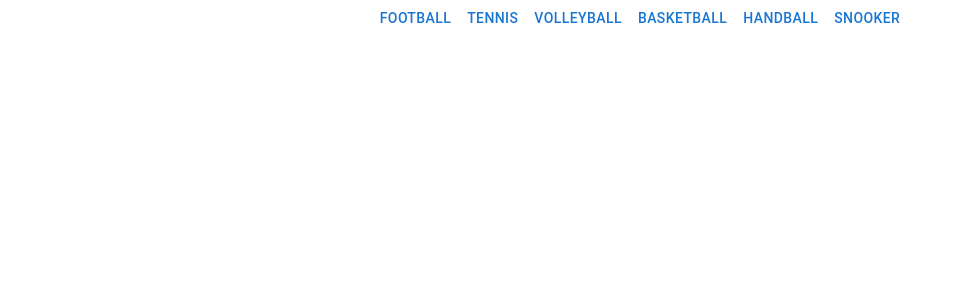
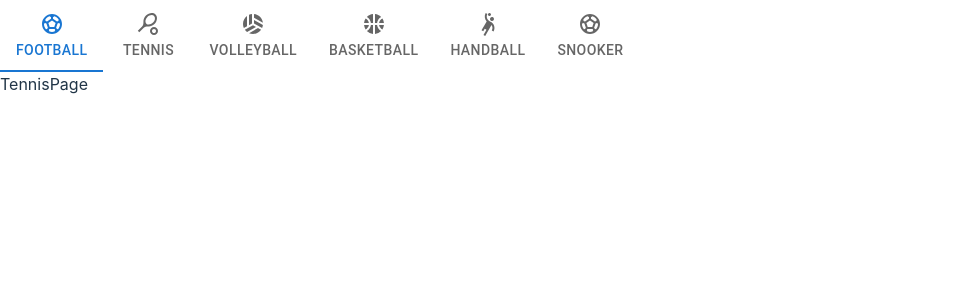
Before and after one commit to Gpandev/livescoreApp, a React (Vite) app: page /snooker in a window 1280 px wide. Shown: the top 300 px of the page, without its empty margins (0-963 px from the left). Built offline with nearby package versions, Linux system fonts and the light colour scheme.

Commit message:
navigation

```diff
--- a/package.json
+++ b/package.json
@@ -11,11 +11,12 @@
   "dependencies": {
     "@emotion/react": "^11.10.5",
     "@emotion/styled": "^11.10.5",
-    "@mui/icons-material": "^5.11.0",
+    "@mui/icons-material": "^5.15.5",
     "@mui/material": "^5.11.4",
     "react": "^18.2.0",
     "react-dom": "^18.2.0",
-    "react-router-dom": "^6.21.3"
+    "react-router-dom": "^6.21.3",
+    "styled-components": "^6.1.8"
   },
   "devDependencies": {
     "@types/react": "^18.0.26",
--- a/src/App.tsx
+++ b/src/App.tsx
@@ -1,6 +1,12 @@
 import './App.css';
 import { ResponsiveAppBar } from './App/AppHeader';
+import AppRouter from './App/AppRouter';
 
 export const App = () => {
-  return <ResponsiveAppBar />;
-}
+  return (
+    <>
+
+      <AppRouter />
+    </>
+  );
+};
--- a/src/App/AppHeader.tsx
+++ b/src/App/AppHeader.tsx
@@ -1,8 +1,10 @@
 import * as React from 'react';
-import Button from '@mui/material/Button';
-import { FootballPage } from '../pages/Football/FootballPage';
-import { TennisPage } from '../pages/Tennis/TennisPage';
-import { BasketballPage } from '../pages/BasketBall/BasketballPage';
+import { Tab, Tabs } from '@mui/material';
+import SportsSoccerIcon from '@mui/icons-material/SportsSoccer';
+import SportsTennisIcon from '@mui/icons-material/SportsTennis';
+import SportsVolleyballIcon from '@mui/icons-material/SportsVolleyball';
+import SportsBasketballIcon from '@mui/icons-material/SportsBasketball';
+import SportsHandballIcon from '@mui/icons-material/SportsHandball';
 
 const pages = [
   'Football',
@@ -15,29 +17,55 @@ const pages = [
 
 const settings = ['Profile', 'Account', 'Dashboard', 'Logout'];
 
-export const ResponsiveAppBar: React.FC = () => {
-  const handleOpenPage = (page: string) => {
-    console.log(page);
+interface Props {
+  onChangeTab: React.Dispatch<React.SetStateAction<number>>;
+  value: number;
+}
 
-    if (page === 'Tennis') {
-      console.log('aaaaaaaaaaaaaaa');
+export const ResponsiveAppBar: React.FC<Props> = ({ onChangeTab, value }) => {
 
-      return <TennisPage />;
+  const renderIcon = (page: string) => {
+    switch (page) {
+      case 'Football':
+        return <SportsSoccerIcon />;
+      case 'Tennis':
+        return <SportsTennisIcon />;
+      case 'Volleyball':
+        return <SportsVolleyballIcon />;
+      case 'Basketball':
+        return <SportsBasketballIcon />;
+      case 'Handball':
+        return <SportsHandballIcon />;
+      case 'Snooker':
+        return <SportsSoccerIcon />;
+
+      default:
+        return <></>;
     }
-    if (page === 'Basketball') {
-      return <BasketballPage />;
-    }
+  };
 
-    return <FootballPage />;
+  const handleChange = (event: React.SyntheticEvent, newValue: number) => {
+    console.log(newValue);
+    onChangeTab(newValue);
   };
 
   return (
     <>
-      {pages.map((page) => (
-        <Button key={page} onClick={() => handleOpenPage(page)}>
-          {page}
-        </Button>
-      ))}
+      <Tabs
+        value={value}
+        onChange={(e, value) => handleChange(e, value)}
+        centered
+        role="navigation"
+      >
+        {pages.map((page) => (
+          <Tab
+            key={page}
+            icon={renderIcon(page)}
+            label={`${page}`}
+            href={`/${page === 'Football' ? '' : page.toLocaleLowerCase()}`}
+          />
+        ))}
+      </Tabs>
     </>
   );
 };
--- a/src/App/AppRouter.tsx
+++ b/src/App/AppRouter.tsx
@@ -1,7 +1,40 @@
-import React from 'react'
+import React from 'react';
+import { BrowserRouter as Router, Route, Routes } from 'react-router-dom';
+import { FootballPage } from '../pages/Football/FootballPage';
+import { TennisPage } from '../pages/Tennis/TennisPage';
+import { ResponsiveAppBar } from './AppHeader';
+import { BasketballPage } from '../pages/BasketBall/BasketballPage';
+import { VolleyballPage } from '../pages/Volleyball/VolleyballPage';
+import { Box, Tab, Tabs } from '@mui/material';
 
-export const AppRouter = () => {
+const pages = [
+  'Football',
+  'Tennis',
+  'Volleyball',
+  'Basketball',
+  'Handball',
+  'Snooker',
+];
+
+const AppRouter: React.FC = () => {
+  const [value, setValue] = React.useState(0);
+
   return (
-    <div>AppRouter</div>
-  )
-}
+    <>
+      <Router>
+        <ResponsiveAppBar onChangeTab={setValue} value={value} />
+
+        <Routes>
+          <Route path="/" element={<FootballPage />} />
+          <Route path="/tennis" element={<TennisPage />} />
+          <Route path="/volleyball" element={<VolleyballPage />} />
+          <Route path="/basketball" element={<BasketballPage />} />
+          <Route path="/handball" element={<TennisPage />} />
+          <Route path="/snooker" element={<TennisPage />} />
+        </Routes>
+      </Router>
+    </>
+  );
+};
+
+export default AppRouter;
--- a/src/main.tsx
+++ b/src/main.tsx
@@ -2,9 +2,10 @@ import React from 'react';
 import ReactDOM from 'react-dom/client';
 import { App } from './App';
 import './index.css';
+import AppRouter from './App/AppRouter';
 
 ReactDOM.createRoot(document.getElementById('root') as HTMLElement).render(
   <React.StrictMode>
-    <App />
+    <AppRouter />
   </React.StrictMode>
 );
--- /dev/null
+++ b/src/pages/Volleyball/VolleyballPage.tsx
@@ -0,0 +1,5 @@
+import React from 'react';
+
+export const VolleyballPage: React.FC = () => {
+  return <div>VolleyballPage</div>;
+};
```
Also changed, not shown: 1 other file (tests, documents, lock files or other folders).
